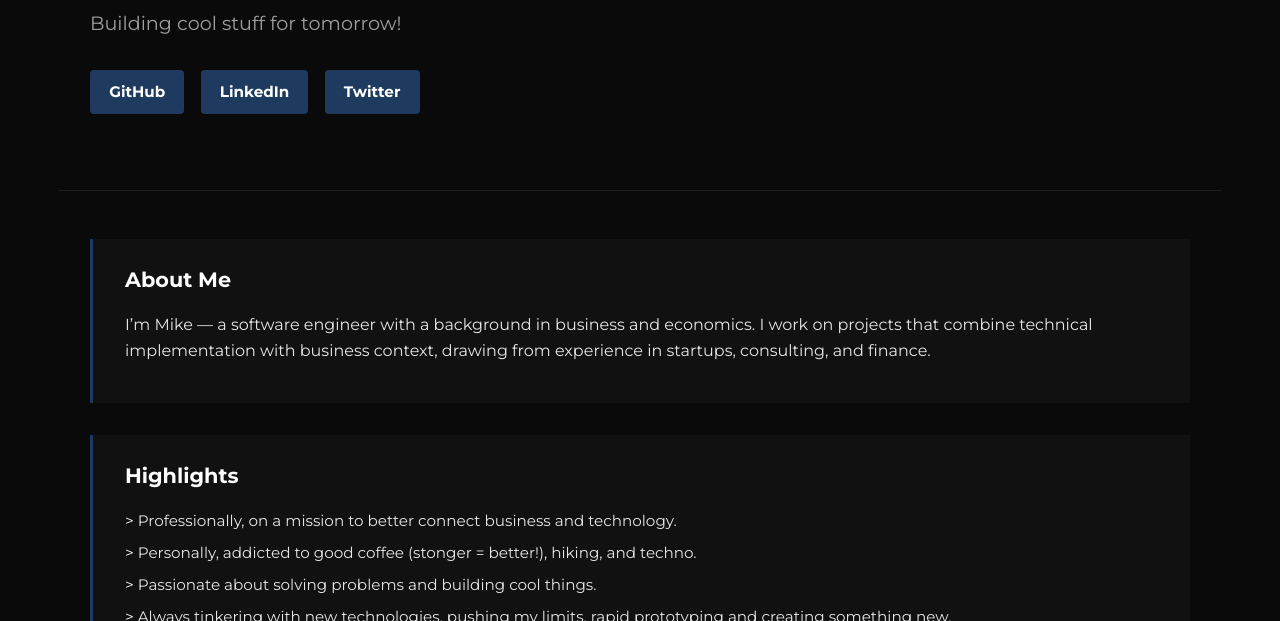
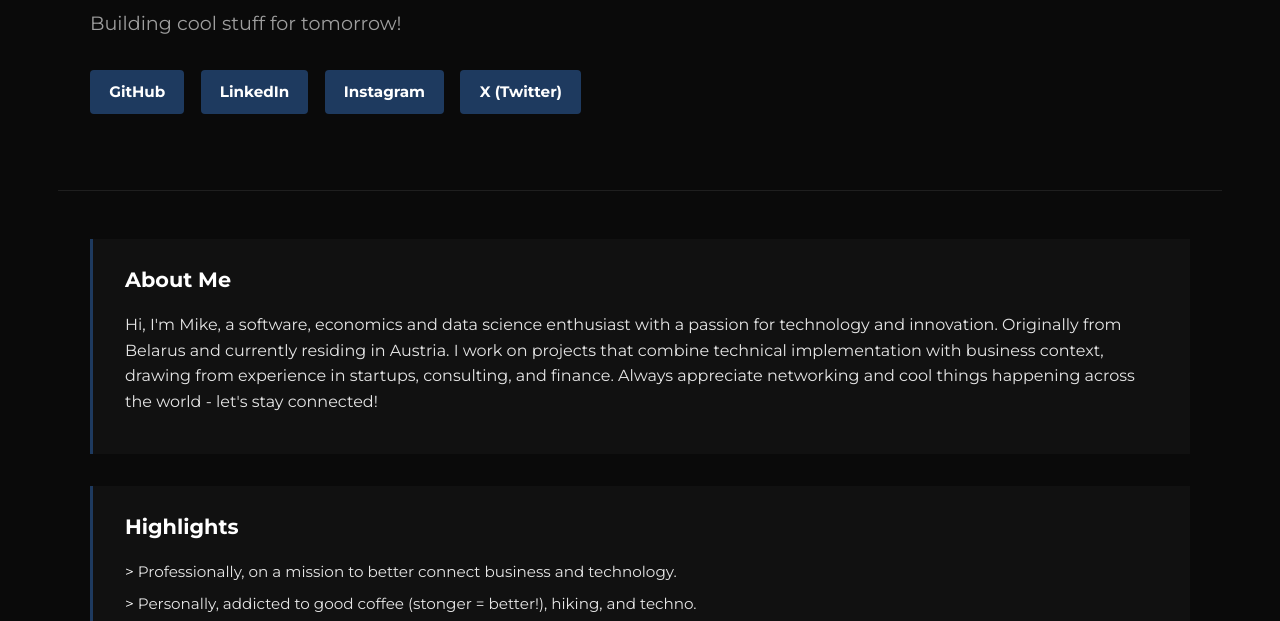
Before and after one commit to kochetovmike/kochetovmike.github.io, a plain HTML site: page index.html in a window 1280 px wide. Shown: the part 174-795 px from the top of the page. Drawn offline with Linux system fonts and the light colour scheme.

Commit message:
Changed link, personal description

```diff
--- a/index.html
+++ b/index.html
@@ -119,15 +119,17 @@
     <h2>Building cool stuff for tomorrow!</h2>
     <a href="https://github.com/kochetovmike" class="btn">GitHub</a>
     <a href="https://linkedin.com/in/kochetovmike" class="btn">LinkedIn</a>
-    <a href="https://twitter.com/kochetovmike" class="btn">Twitter</a>
+    <a href="https://www.instagram.com/kochetovmike/" class="btn">Instagram</a>
+    <a href="https://twitter.com/kochetovmike" class="btn">X (Twitter)</a>
 </header>
 
 <section>
     <div class="block">
         <h3>About Me</h3>
         <p>
-            I’m Mike — a software engineer with a background in business and economics.
+            Hi, I'm Mike, a software, economics and data science enthusiast with a passion for technology and innovation. Originally from Belarus and currently residing in Austria.
             I work on projects that combine technical implementation with business context, drawing from experience in startups, consulting, and finance.
+            Always appreciate networking and cool things happening across the world - let's stay connected!
         </p>
     </div>
 
```
